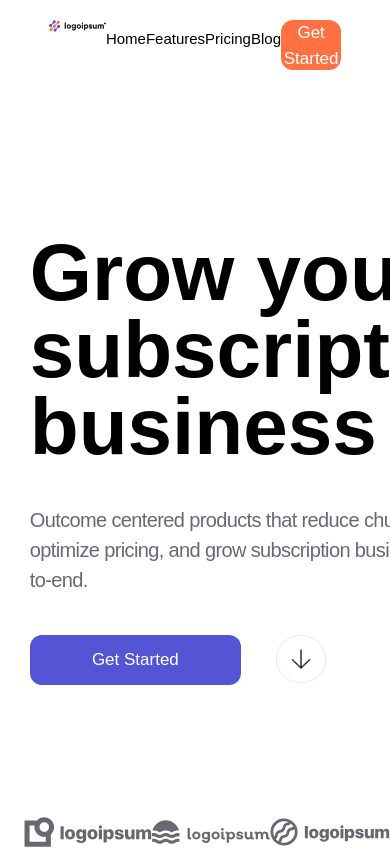
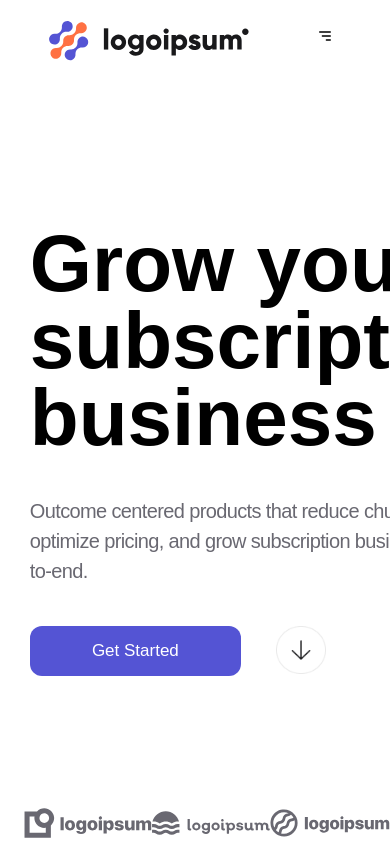
Before and after one commit to sefeoluwa/globe-landing-page, a React (Vite) app: page / in a window 390 px wide. Shown: the top 849 px of the page. Built offline with nearby package versions, Linux system fonts and the light colour scheme; some icons are missing; a web font is replaced by a local one.

Commit message:
navbar responsiveness

```diff
--- a/src/components/Navbar.jsx
+++ b/src/components/Navbar.jsx
@@ -1,9 +1,9 @@
-import { logo } from "../assets"
+import { useState } from "react";
+import { logo, menu } from "../assets";
 import { motion, useAnimation } from "framer-motion";
-import {navLinks } from "../constants"
-
 
 function Navbar() {
+  const [isMobileMenuOpen, setIsMobileMenuOpen] = useState(false);
 
   const controls = useAnimation();
 
@@ -11,13 +11,17 @@ function Navbar() {
     controls.start({ x: [0, -5, 5, -5, 0], transition: { duration: 0.7 } });
   };
 
+  const handleMobileMenuToggle = () => {
+    setIsMobileMenuOpen((prevState) => !prevState);
+  };
 
   return (
     <>
-   <nav className="flex justify-center pt-5 " >
+      {/* Desktop Navbar */}
+      <nav className=" nav-full md:flex justify-center pt-5">
         <div className="nav-container flex justify-between w-[75%]">
           <div className="">
-      <img src={logo} alt="Logo for page" className=""/>
+            <img src={logo} alt="Logo for page" className="" />
           </div>
 
           <ul className="flex justify-around w-[9cm] pt-2 text-[15px]">
@@ -31,12 +35,51 @@ function Navbar() {
             onHoverStart={handleHover}
             onHoverEnd={() => controls.start({ x: 0 })}
             animate={controls}
-    className="w-[211px] h-[50px] bg-[#FF7143] text-white rounded-xl text-[17px]">Get Started</motion.button>
+            className="w-[211px] h-[50px] bg-[#FF7143] text-white rounded-xl text-[17px]"
+          >
+            Get Started
+          </motion.button>
         </div>
       </nav>
+
+      {/* Mobile Navbar */}
+      <nav className="md:hidden flex justify-center pt-5">
+        <div className="nav-container flex justify-between w-[75%]">
+          <div className="">
+            <img src={logo} alt="Logo for page" className="" />
+          </div>
+
+          {/* Mobile menu button (hamburger) */}
+          <button
+            onClick={handleMobileMenuToggle}
+            className="w-[32px] h-[32px] p-2"
+          >
+            <img src={menu} alt="Menu" />
+          </button>
+        </div>
+      </nav>
+
+      {/* Mobile Menu */}
+      {isMobileMenuOpen && (
+        <div className="md:hidden flex flex-col items-center mt-4">
+          <ul className="text-[15px]">
+            <li>Home</li>
+            <li>Features</li>
+            <li>Pricing</li>
+            <li>Blog</li>
+          </ul>
+          <motion.button
+            onHoverStart={handleHover}
+            onHoverEnd={() => controls.start({ x: 0 })}
+            animate={controls}
+            className="w-[211px] h-[50px] bg-[#FF7143] text-white rounded-xl text-[17px] mt-4"
+          >
+            Get Started
+          </motion.button>
+        </div>
+      )}
     </>
-
-  )
+  );
 }
 
-export default Navbar
+export default Navbar;
--- a/src/index.css
+++ b/src/index.css
@@ -42,3 +42,9 @@
     color:#fff;
     background-color: #9F3919;
 }
+
+@media screen and (max-width: 800px) {
+    .nav-full{
+        display:none;
+    }
+}
```
Lines whose indentation alone changed are shown as unchanged.
